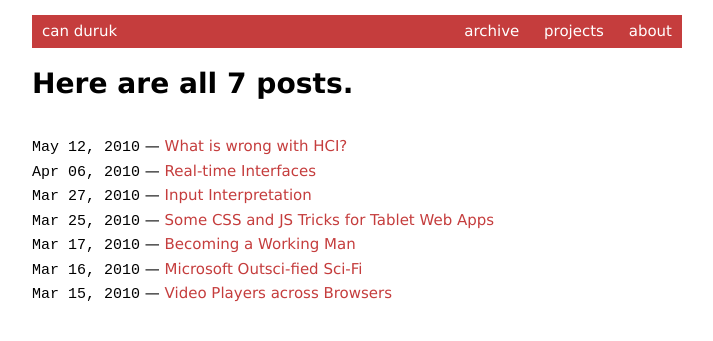
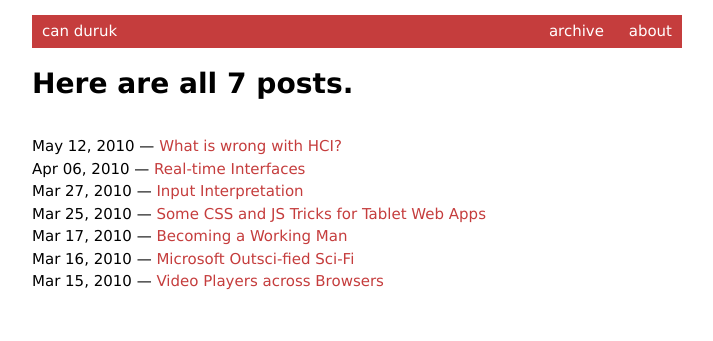
Before and after one commit to cduruk/old.cduruk.github.com, a Jekyll site: the page built from archive.html, in a window 1280 px wide. Shown: the top 341 px of the page, without its empty margins (283-996 px from the left). Built offline with Jekyll 4.4.1, drawn with Linux system fonts in a browser that asks for light colours; Markdown is read by kramdown in place of the engine named in the settings.

```diff
--- a/_layouts/default.html
+++ b/_layouts/default.html
@@ -11,11 +11,10 @@
           <span><a href="/">Can Duruk</a></span>
           <ul id="navigation">
             <li><a href="/archive.html">Archive</a></li>
-            <li><a href="#">Projects</a></li>
-            <li><a href="#">About</a></li>
+            <li><a href="/about.html">About</a></li>
           </ul>
       </div>
-      {{ content }}
+        {{ content }}
     </div>
   </body>
 </html>
--- a/archive.html
+++ b/archive.html
@@ -4,7 +4,7 @@ title: Archive
 ---
 
 <h2>Here are all {{ site.posts.size }} posts.</h2>
-<ul class="archived">
+<ul class="under-h2">
   {% for post in site.posts %}
     <li>
       <span class="date">{{ post.date | date: "%b %d, %Y"  }}</span> &mdash; <a href="{{ post.url }}">{{ post.title }}</a>
--- a/static/css/screen.css
+++ b/static/css/screen.css
@@ -31,7 +31,7 @@ h2  {
 }
 
 h3 {
-  font-size : 1.5em;
+  font-size : 1.2em;
 }
 
 p, blockquote {
@@ -83,7 +83,7 @@ p.date {
   margin-top     : -5px;
 }
 
-ul.archived {
+.under-h2 {
   margin-top : 40px;
 }
 
```
Also changed, not shown: about.html (added, +12 -0 lines).
